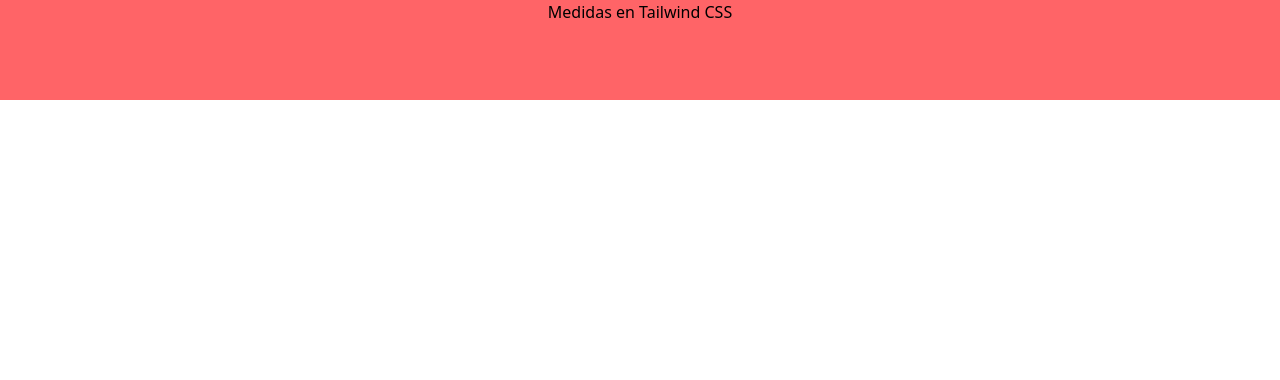
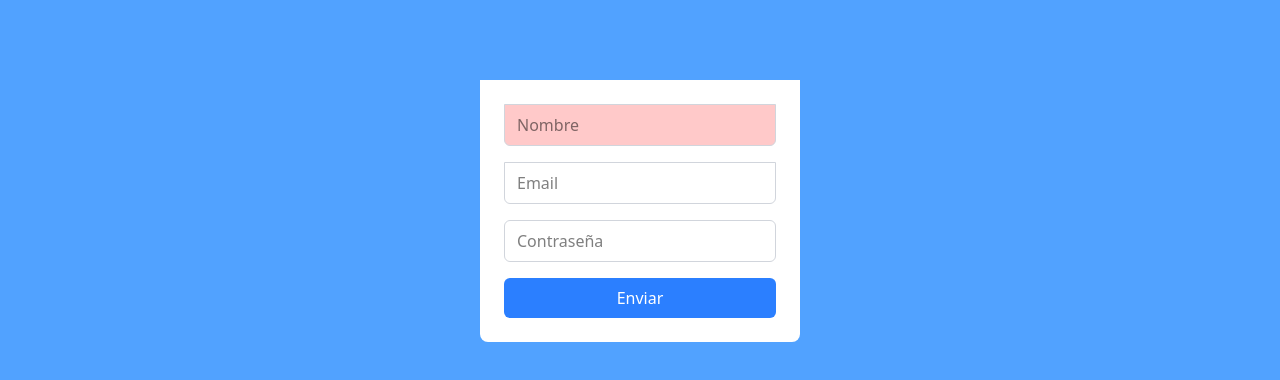
Before and after one commit to SASOPELANA/Curso-Tailwind-CSS, a website: page src/index.html in a window 1280 px wide. Drawn offline with Linux system fonts and the light colour scheme.

Commit message:
Validaciones con Tailwind

```diff
--- a/src/index.html
+++ b/src/index.html
@@ -3,12 +3,36 @@
   <head>
     <meta charset="UTF-8" />
     <meta name="viewport" content="width=device-width, initial-scale=1" />
-    <title>Curso Tailwind CSS</title>
+    <title>Curso Tailwind Medidas</title>
     <link href="./output.css" rel="stylesheet" />
   </head>
-  <body>
-    <div class="h-[100px]">
-      <div class="bg-red-400 h-full text-center">Medidas en Tailwind CSS</div>
-    </div>
+  <body class="bg-blue-400">
+    <form action="" class="bg-white w-80 mx-auto mt-20 rounded-b-lg p-6">
+      <input
+        class="border border-gray-300 w-full px-3 py-2 mb-4 rounded-b-md disabled:bg-red-200"
+        type="text"
+        placeholder="Nombre"
+        disabled
+      />
+      <input
+        class="border border-gray-300 w-full px-3 py-2 rounded-b-md focus:outline-none focus:ring-2 focus:ring-purple-500 invalid:focus:ring-red-500 peer"
+        type="email"
+        placeholder="Email"
+      />
+      <p class="text-red-500 hidden peer-invalid:block">
+        El correo es incorrecto!!
+      </p>
+
+      <input
+        class="border border-gray-300 w-full px-3 py-2 mb-4 mt-4 rounded-md"
+        type="password"
+        placeholder="Contraseña"
+      />
+      <input
+        class="bg-blue-500 w-full py-2 text-white rounded-md cursor-pointer hover:bg-blue-300"
+        type="submit"
+        value="Enviar"
+      />
+    </form>
   </body>
 </html>
```
Also changed, not shown: src/output.css.
